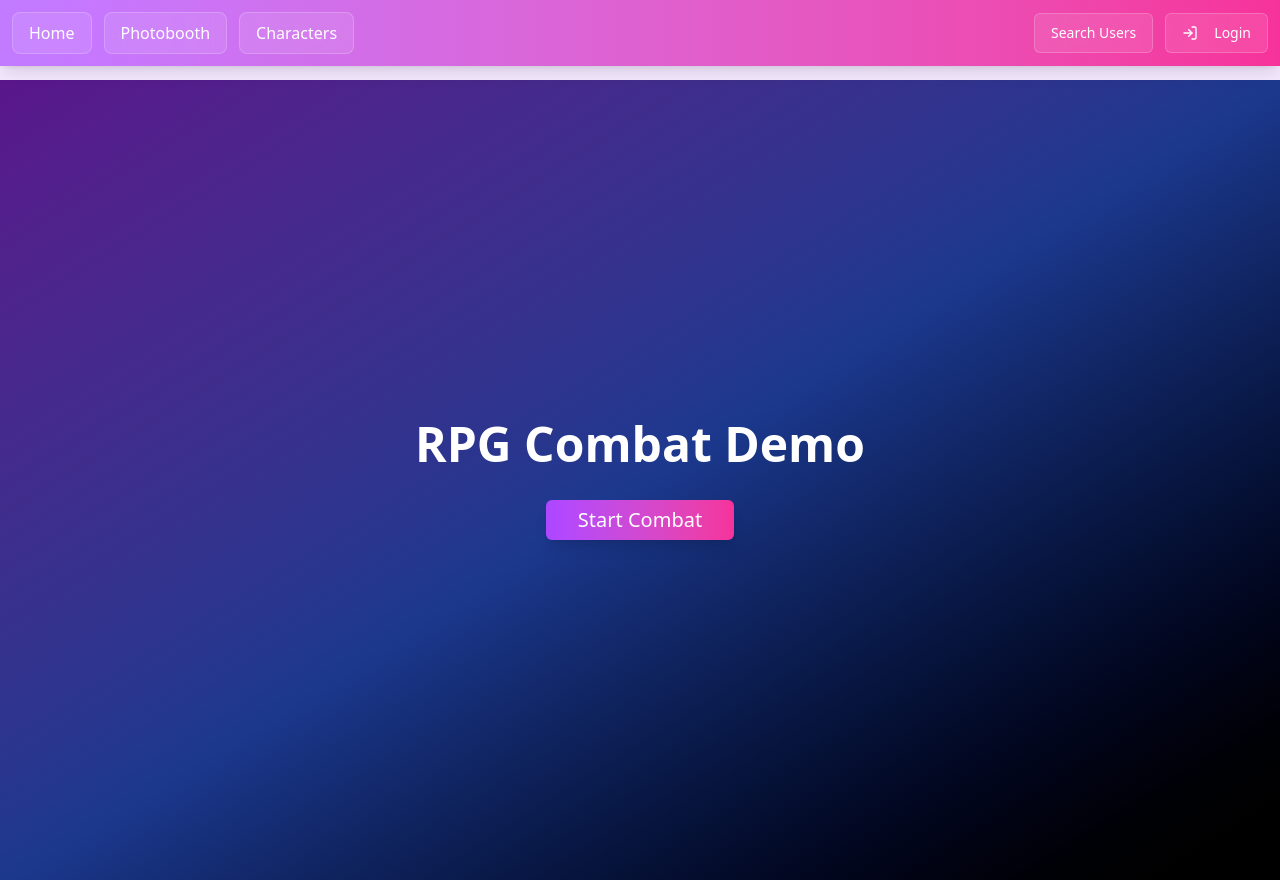
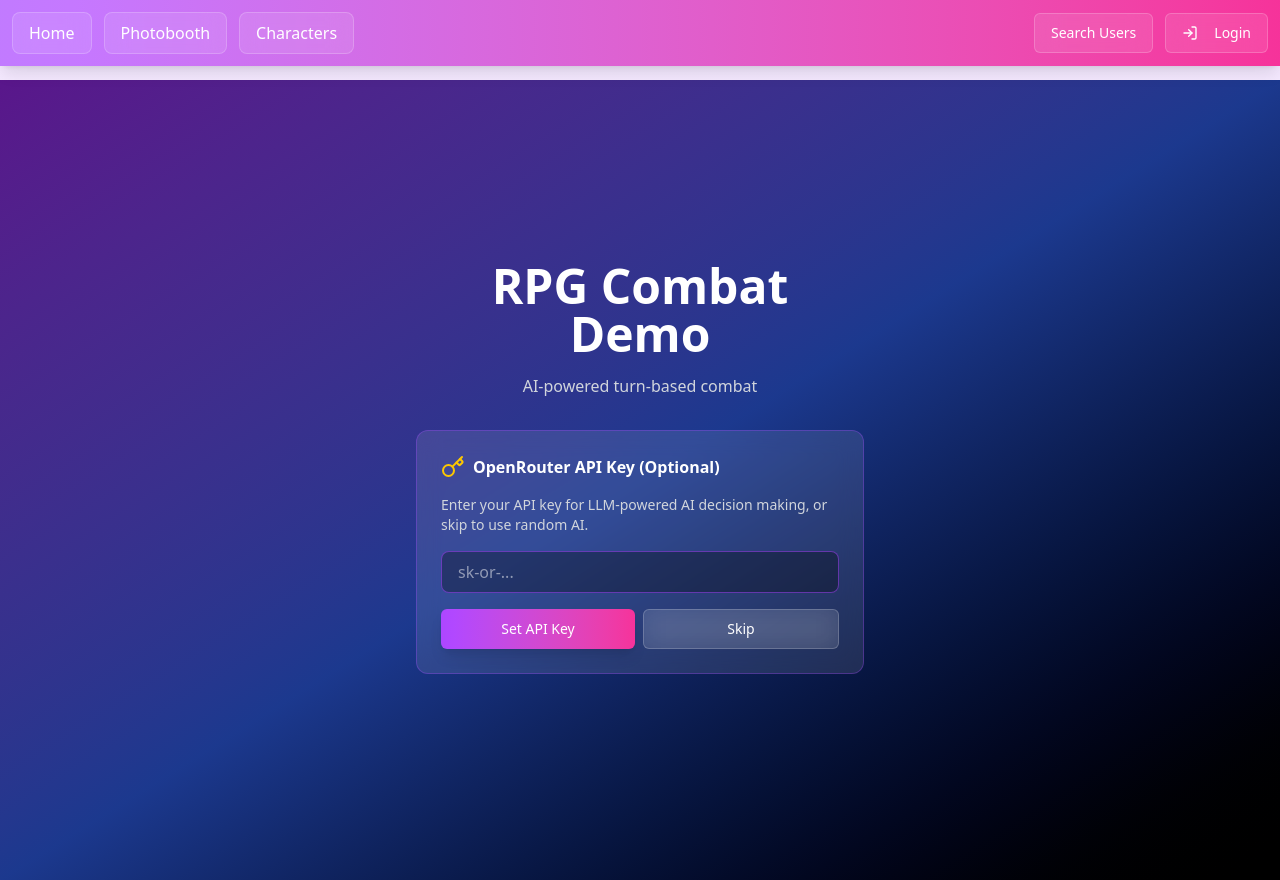
Before and after one commit to Zero123-star/JunoChat, a React (Vite) app in the folder JunoChat-frontend/: page /rpg-demo in a window 1280 px wide. Built offline with nearby package versions, Linux system fonts and the light colour scheme.

Commit message:
Various bug fixes: chat unable to work, openrouter implementation

```diff
--- a/JunoChat-frontend/src/api.ts
+++ b/JunoChat-frontend/src/api.ts
@@ -7,6 +7,7 @@ const API = axios.create({
   headers: {
     'Content-Type': 'application/json',
   },
+  withCredentials: true,
 });
 
 // Add request interceptor to include auth token
@@ -191,7 +192,7 @@ export const getChatMessages = async (chat_id: number) => {
   return response.data;
 };
 //Stores a new message in the database, given the chat id and the message content
-export const storeMessage = async (chat_id: number, message: { role: string, content: string, id: number }) => {
+export const storeMessage = async (chat_id: number, message: { role: string, content: string, id: string }) => {
   console.log("(API)Storing message in chat ID:", chat_id, "with content:", message);
   const json = { chat_id: chat_id, message: message };
   const response = await API.post('messages/store_message/', json);
--- a/JunoChat-frontend/src/pages/ChatPage.tsx
+++ b/JunoChat-frontend/src/pages/ChatPage.tsx
@@ -8,10 +8,10 @@ interface Message {
   content: string;
 }
 interface Character {
-  characterId: number;
+  characterId: string; // Changed from number to string
   name: string;
   description: string;
-  avatar?: string; // Optional avatar property
+  avatar?: string;
 }
 
 const ChatPage: React.FC = () => {
@@ -97,15 +97,16 @@ const ChatPage: React.FC = () => {
     try {
       const userId = localStorage.getItem('user');
       if (characterId && userId) {
-        await storeMessage(chatId, { role: 'user', content: input, id: parseInt(userId) });
+        await storeMessage(chatId, { role: 'user', content: input, id: userId });
       }
 
       const response = await openrouter_chat([...messages, userMessage], characterId);
       const botReply = response.choices[0].message.content;
       const botMessage: Message = { role: 'assistant', content: botReply };
 
-      const charId = characterId ? parseInt(characterId) : 0;
+      const charId = characterId;
       if (charId) {
+        // Pass characterId directly as a string
         await storeMessage(chatId, { role: 'assistant', content: botReply, id: charId });
       }
       setMessages(prev => [...prev, botMessage]);
--- a/JunoChat-frontend/src/pages/RPGCombatDemo.tsx
+++ b/JunoChat-frontend/src/pages/RPGCombatDemo.tsx
@@ -1,8 +1,8 @@
 import React, { useState, useEffect } from 'react';
 import { Button } from '@/components/Button';
-import { Swords, Heart, Zap, Shield } from 'lucide-react';
+import { Swords, Heart, MessageCircle, Shield, Key } from 'lucide-react';
 import { toast } from 'sonner';
-import { initializeGame, playerAction, aiAction, endTurn, getGameState } from '../rpgApi';
+import { initializeGame, playerAction, aiAction, endTurn, setApiKey } from '../rpgApi';
 
 interface NPCState {
   name: string;
@@ -27,9 +27,29 @@ const RPGCombatDemo: React.FC = () => {
   const [gameState, setGameState] = useState<GameState | null>(null);
   const [loading, setLoading] = useState(false);
   const [combatLog, setCombatLog] = useState<string[]>([]);
+  const [apiKey, setApiKeyState] = useState('');
+  const [showApiKeyInput, setShowApiKeyInput] = useState(true);
+  const [speakMessage, setSpeakMessage] = useState('');
+  const [showSpeakInput, setShowSpeakInput] = useState(false);
 
   const addToLog = (message: string) => {
     setCombatLog(prev => [...prev, `[Turn ${gameState?.turn || 0}] ${message}`]);
+  };
+
+  const handleSetApiKey = async () => {
+    if (!apiKey.trim()) {
+      toast.error('Please enter an API key');
+      return;
+    }
+
+    try {
+      await setApiKey(apiKey);
+      setShowApiKeyInput(false);
+      toast.success('API key set! AI will use LLM decision making.');
+    } catch (error) {
+      toast.error('Failed to set API key');
+      console.error(error);
+    }
   };
 
   const startGame = async () => {
@@ -87,12 +107,40 @@ const RPGCombatDemo: React.FC = () => {
     }
   };
 
+  const handlePlayerSpeak = async () => {
+    if (!gameState || gameState.game_over || !speakMessage.trim()) return;
+
+    setLoading(true);
+    try {
+      const response = await playerAction('speak', undefined, speakMessage);
+      setGameState(response.game_state);
+      addToLog(response.result.message);
+      setSpeakMessage('');
+      setShowSpeakInput(false);
+
+      if (!response.game_state.game_over) {
+        setTimeout(() => handleAITurn(), 1000);
+      }
+    } catch (error) {
+      toast.error('Failed to speak');
+      console.error(error);
+    } finally {
+      setLoading(false);
+    }
+  };
+
   const handleAITurn = async () => {
     setLoading(true);
     try {
       const response = await aiAction();
       setGameState(response.game_state);
-      addToLog(response.result.message);
+
+      // Check if AI spoke or attacked
+      if (response.result.ai_speech) {
+        addToLog(`AI speaks: "${response.result.ai_speech}"`);
+      } else {
+        addToLog(response.result.message);
+      }
 
       if (!response.game_state.game_over) {
         const endResponse = await endTurn();
@@ -145,12 +193,53 @@ const RPGCombatDemo: React.FC = () => {
 
   if (!gameState) {
     return (
-      <div className="min-h-screen bg-gradient-to-br from-purple-900 via-blue-900 to-black flex items-center justify-center">
-        <div className="text-center">
-          <h1 className="text-5xl font-bold text-white mb-8">RPG Combat Demo</h1>
-          <Button onClick={startGame} gradient className="px-8 py-4 text-xl" disabled={loading}>
-            {loading ? 'Initializing...' : 'Start Combat'}
-          </Button>
+      <div className="min-h-screen bg-gradient-to-br from-purple-900 via-blue-900 to-black flex items-center justify-center px-4">
+        <div className="max-w-md w-full">
+          <div className="text-center mb-8">
+            <h1 className="text-5xl font-bold text-white mb-4">RPG Combat Demo</h1>
+            <p className="text-gray-300 mb-8">AI-powered turn-based combat</p>
+          </div>
+
+          {showApiKeyInput && (
+            <div className="bg-white/10 backdrop-blur-md rounded-xl p-6 mb-6 border border-purple-500/30">
+              <div className="flex items-center gap-2 mb-4">
+                <Key className="text-yellow-400" />
+                <h3 className="text-white font-semibold">OpenRouter API Key (Optional)</h3>
+              </div>
+              <p className="text-sm text-gray-300 mb-4">
+                Enter your API key for LLM-powered AI decision making, or skip to use random AI.
+              </p>
+              <input
+                type="password"
+                value={apiKey}
+                onChange={(e) => setApiKeyState(e.target.value)}
+                placeholder="sk-or-..."
+                className="w-full px-4 py-2 rounded-lg bg-black/30 text-white border border-purple-500/50 focus:border-purple-500 focus:outline-none mb-4"
+              />
+              <div className="flex gap-2">
+                <Button onClick={handleSetApiKey} gradient className="flex-1">
+                  Set API Key
+                </Button>
+                <Button onClick={() => setShowApiKeyInput(false)} glassEffect className="flex-1">
+                  Skip
+                </Button>
+              </div>
+            </div>
+          )}
+
+          {!showApiKeyInput && (
+            <div className="text-center">
+              <Button onClick={startGame} gradient className="px-8 py-4 text-xl" disabled={loading}>
+                {loading ? 'Initializing...' : 'Start Combat'}
+              </Button>
+              <button
+                onClick={() => setShowApiKeyInput(true)}
+                className="mt-4 text-sm text-purple-300 hover:text-purple-200 underline"
+              >
+                Configure API Key
+              </button>
+            </div>
+          )}
         </div>
       </div>
     );
@@ -256,6 +345,51 @@ const RPGCombatDemo: React.FC = () => {
                 <Heart className="h-4 w-4" />
                 Heal (25 HP)
               </Button>
+
+              {/* Speak Button */}
+              {!showSpeakInput ? (
+                <Button
+                  onClick={() => setShowSpeakInput(true)}
+                  disabled={loading || gameState.game_over}
+                  className="w-full flex items-center justify-center gap-2 bg-purple-600 hover:bg-purple-700"
+                >
+                  <MessageCircle className="h-4 w-4" />
+                  Speak
+                </Button>
+              ) : (
+                <div className="space-y-2">
+                  <input
+                    type="text"
+                    value={speakMessage}
+                    onChange={(e) => setSpeakMessage(e.target.value)}
+                    placeholder="What do you want to say?"
+                    className="w-full px-3 py-2 rounded-lg bg-black/30 text-white border border-purple-500/50 focus:border-purple-500 focus:outline-none text-sm"
+                    onKeyPress={(e) => {
+                      if (e.key === 'Enter' && speakMessage.trim()) {
+                        handlePlayerSpeak();
+                      }
+                    }}
+                  />
+                  <div className="flex gap-2">
+                    <Button
+                      onClick={handlePlayerSpeak}
+                      disabled={loading || !speakMessage.trim()}
+                      className="flex-1 bg-purple-600 hover:bg-purple-700"
+                    >
+                      Send
+                    </Button>
+                    <Button
+                      onClick={() => {
+                        setShowSpeakInput(false);
+                        setSpeakMessage('');
+                      }}
+                      className="flex-1 bg-gray-600 hover:bg-gray-700"
+                    >
+                      Cancel
+                    </Button>
+                  </div>
+                </div>
+              )}
             </div>
           </div>
         </div>
--- a/JunoChat-frontend/src/rpgApi.ts
+++ b/JunoChat-frontend/src/rpgApi.ts
@@ -17,10 +17,18 @@ export const getGameState = async () => {
   return response.data;
 };
 
-export const playerAction = async (actionType: string, abilityName?: string) => {
+export const setApiKey = async (apiKey: string) => {
+  const response = await RPG_API.post('set_api_key/', {
+    api_key: apiKey
+  });
+  return response.data;
+};
+
+export const playerAction = async (actionType: string, abilityName?: string, message?: string) => {
   const response = await RPG_API.post('player_action/', {
     action_type: actionType,
-    ability_name: abilityName
+    ability_name: abilityName,
+    message: message
   });
   return response.data;
 };
```
